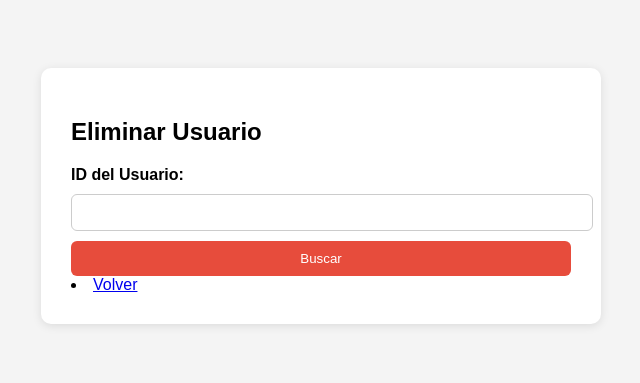
After one commit to LuisEnrique6934/Proyectohotel69, a PHP site: page /borrar.php in a window 1280 px wide. The commit adds this page. Shown: the top 383 px of the page, without its empty margins (319-959 px from the left). Run offline with PHP 8.4, Linux system fonts and the light colour scheme.

Commit message:
Add files via upload

```diff
--- a/Hotel_conquistador/Administracion.php
+++ b/Hotel_conquistador/Administracion.php
@@ -136,7 +136,7 @@ if ($_SERVER["REQUEST_METHOD"] == "POST") {
     <div class="overlay"></div>
 
     <div class="navbar">
-        <button onclick="location.href='Menú.php'">Volver</button>
+
         <div class="title">Acceso Administrativo</div>
     </div>
 
--- a/Hotel_conquistador/admin.php
+++ b/Hotel_conquistador/admin.php
@@ -79,7 +79,10 @@
             <nav>
                 <ul>
                     <li><a href="registro.php">Registrar Usuario</a></li>
-                    <li><a href="Menú.php">Salir</a></li>
+                    <li><a href="moficar.php">Modificar Usuario</a></li>
+                    <li><a href="borrar.php">Borrar Usuario</a></li>
+                    <li><a href="Menú.php">Menú</a></li>
+                    <li><a href="Administracion.php">Salir</a></li>
                 </ul>
             </nav>
         </div>
--- /dev/null
+++ b/Hotel_conquistador/borrar.php
@@ -0,0 +1,112 @@
+<?php
+require_once 'includes/conexion.php';
+$usuario = null;
+$mensaje = "";
+
+if ($_SERVER["REQUEST_METHOD"] === "POST") {
+    if (isset($_POST['buscar'])) {
+        $id_usuario = $_POST['id_usuario'];
+        $sql = "SELECT * FROM usuario WHERE id_usuario = ?";
+        $stmt = $pdo->prepare($sql);
+        $stmt->execute([$id_usuario]);
+        $usuario = $stmt->fetch(PDO::FETCH_ASSOC);
+
+        if (!$usuario) {
+            $mensaje = "<div class='error'>❌ Usuario no encontrado.</div>";
+        }
+
+    } elseif (isset($_POST['eliminar'])) {
+        $id_usuario = $_POST['id_usuario'];
+        $sql = "DELETE FROM usuario WHERE id_usuario = ?";
+        $stmt = $pdo->prepare($sql);
+        $stmt->execute([$id_usuario]);
+
+        if ($stmt->rowCount() > 0) {
+            $mensaje = "<div class='exito'>✅ Usuario eliminado correctamente.</div>";
+            $usuario = null;
+        } else {
+            $mensaje = "<div class='error'>❌ No se pudo eliminar el usuario.</div>";
+        }
+    }
+}
+?>
+<!DOCTYPE html>
+<html lang="es">
+<head>
+    <meta charset="UTF-8">
+    <title>Eliminar Usuario</title>
+    <style>
+        body {
+            font-family: Arial, sans-serif;
+            background: #f4f4f4;
+            padding: 20px;
+        }
+        .container {
+            max-width: 500px;
+            margin: 40px auto;
+            background: #fff;
+            padding: 30px;
+            border-radius: 10px;
+            box-shadow: 0 2px 10px rgba(0,0,0,0.1);
+        }
+        label {
+            font-weight: bold;
+        }
+        input, button {
+            width: 100%;
+            padding: 10px;
+            margin-top: 10px;
+            border-radius: 6px;
+            border: 1px solid #ccc;
+        }
+        button {
+            background: #e74c3c;
+            color: white;
+            border: none;
+            cursor: pointer;
+        }
+        button:hover {
+            background: #c0392b;
+        }
+        .mensaje {
+            margin-top: 20px;
+            padding: 10px;
+            text-align: center;
+            border-radius: 6px;
+        }
+        .exito {
+            background-color: #eafaf1;
+            color: #27ae60;
+        }
+        .error {
+            background-color: #fdecea;
+            color: #c0392b;
+        }
+    </style>
+</head>
+<body>
+    <div class="container">
+        <h2>Eliminar Usuario</h2>
+        <form method="post">
+            <label for="id_usuario">ID del Usuario:</label>
+            <input type="number" name="id_usuario" id="id_usuario" required value="<?= htmlspecialchars($_POST['id_usuario'] ?? '') ?>">
+            <button type="submit" name="buscar">Buscar</button>
+            <li><a href="admin.php">Volver</a></li>
+        </form>
+
+        <?php if ($usuario): ?>
+            <form method="post">
+                <input type="hidden" name="id_usuario" value="<?= htmlspecialchars($usuario['id_usuario']) ?>">
+                <p><strong>Nombre de usuario:</strong> <?= htmlspecialchars($usuario['nombre_usuario']) ?></p>
+                <p><strong>Nombre completo:</strong> <?= htmlspecialchars($usuario['nombre_completo']) ?></p>
+                <p><strong>Rol:</strong> <?= htmlspecialchars($usuario['rol']) ?></p>
+                <button type="submit" name="eliminar" onclick="return confirm('¿Estás seguro de que quieres eliminar este usuario?')">Eliminar Usuario</button>
+            </form>
+        <?php endif; ?>
+
+        <?php if ($mensaje): ?>
+            <div class="mensaje <?= strpos($mensaje, '✅') !== false ? 'exito' : 'error' ?>"><?= $mensaje ?></div>
+        <?php endif; ?>
+    </div>
+</body>
+</html>
--- a/Hotel_conquistador/registro.php
+++ b/Hotel_conquistador/registro.php
@@ -136,8 +136,10 @@ if ($_SERVER['REQUEST_METHOD'] == 'POST') {
             <input type="password" name="contrasena" required>
 
             <button type="submit">Registrar</button>
+
         </form>
         <a href="admin.php">Volver</a>
+
     </div>
 </body>
 </html>
```
Also changed, not shown: Hotel_conquistador/Impresion_factura.php (+30 -1 lines), Hotel_conquistador/Registro_reserva.php (+14 -1 lines), Hotel_conquistador/moficar.php (added, +121 -0 lines).
